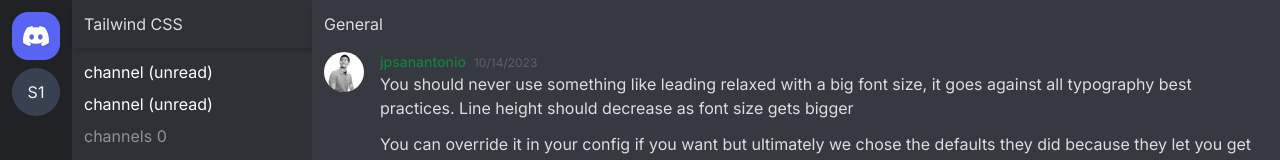
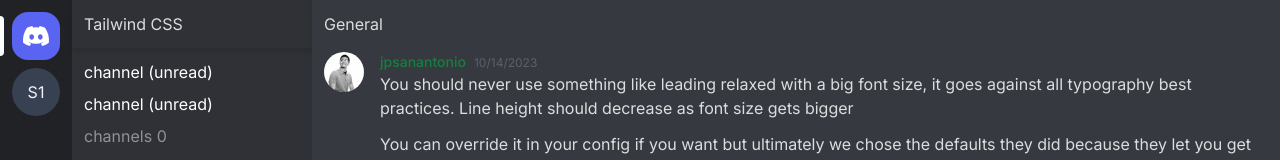
Before and after one commit to jpsanantonio/tailwind-mastery, a Next.js app: page / in a window 1280 px wide. Shown: the top 160 px of the page. Built offline with nearby package versions, Linux system fonts and the light colour scheme.

Commit message:
Add Active Indicator

```diff
--- a/app/layout.js
+++ b/app/layout.js
@@ -20,31 +20,46 @@
       <body className={inter.className}>
         <div className="flex h-screen text-stone-100">
           <div className="bg-stone-900 p-3 space-y-2 overflow-y-scroll">
+            <div className="group">
               <Link
                 href="/"
                 className={`${
                   pathname === "/"
                     ? "rounded-2xl bg-brand text-white"
-                  : "text-gray-100 hover:rounded-2xl hover:bg-brand hover:text-white bg-gray-700 rounded-3xl"
-              } flex items-center justify-center w-12 h-12  transition-all duration-200  `}
+                    : "text-gray-100 group-hover:rounded-2xl group-hover:bg-brand group-hover:text-white bg-gray-700 rounded-3xl"
+                } flex items-center justify-center w-12 h-12  transition-all duration-200 relative `}
               >
+                <div
+                  className={`${
+                    pathname === "/"
+                      ? "h-10"
+                      : "h-5 scale-0 opacity-0 group-hover:opacity-100 group-hover:scale-100"
+                  } w-1 transition-all duration-200 origin-left bg-white rounded-r -left-3 top-[calc(1/2 - h-2.5)] absolute`}
+                ></div>
+                <div className="group-active:translate-y-px">
                   <DiscordIcon className="h-5 w-7" />
+                </div>
               </Link>
+            </div>
+            <div className="group">
               <Link
                 href="/servers/1"
                 className={`${
                   pathname === "/servers/1"
                     ? "rounded-2xl bg-brand text-white"
                     : "text-gray-100 hover:rounded-2xl hover:bg-brand hover:text-white bg-gray-700 rounded-3xl"
-              } flex items-center justify-center w-12 h-12  transition-all duration-200  `}
+                } flex items-center justify-center w-12 h-12  transition-all duration-200 relative`}
               >
-              S1
+                <div
+                  className={`${
+                    pathname === "/servers/1"
+                      ? "h-10"
+                      : "h-5 scale-0 opacity-0 group-hover:opacity-100 group-hover:scale-100"
+                  } w-1 transition-all duration-200 origin-left bg-white rounded-r -left-3 top-[calc(1/2 - h-2.5)] absolute`}
+                ></div>
+                <div className="group-active:translate-y-px">S1</div>
               </Link>
-            {/* {[...Array(40)].map((_, i) => (
-              <div className="rounded-full bg-white w-12 h-12 text-stone-800 flex items-center justify-center">
-                {i}
             </div>
-            ))} */}
           </div>
           {children}
         </div>
```
Lines whose indentation alone changed are shown as unchanged.
